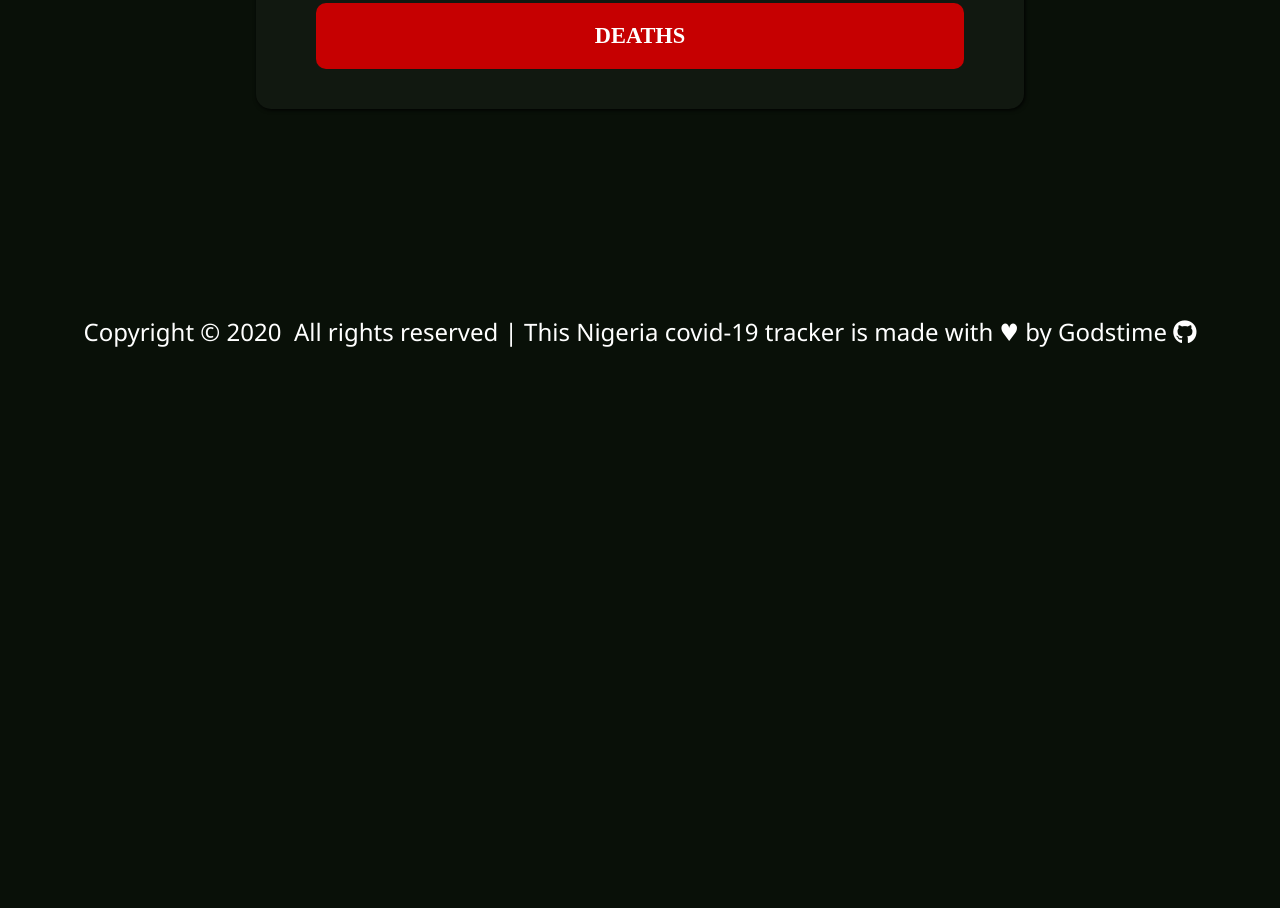
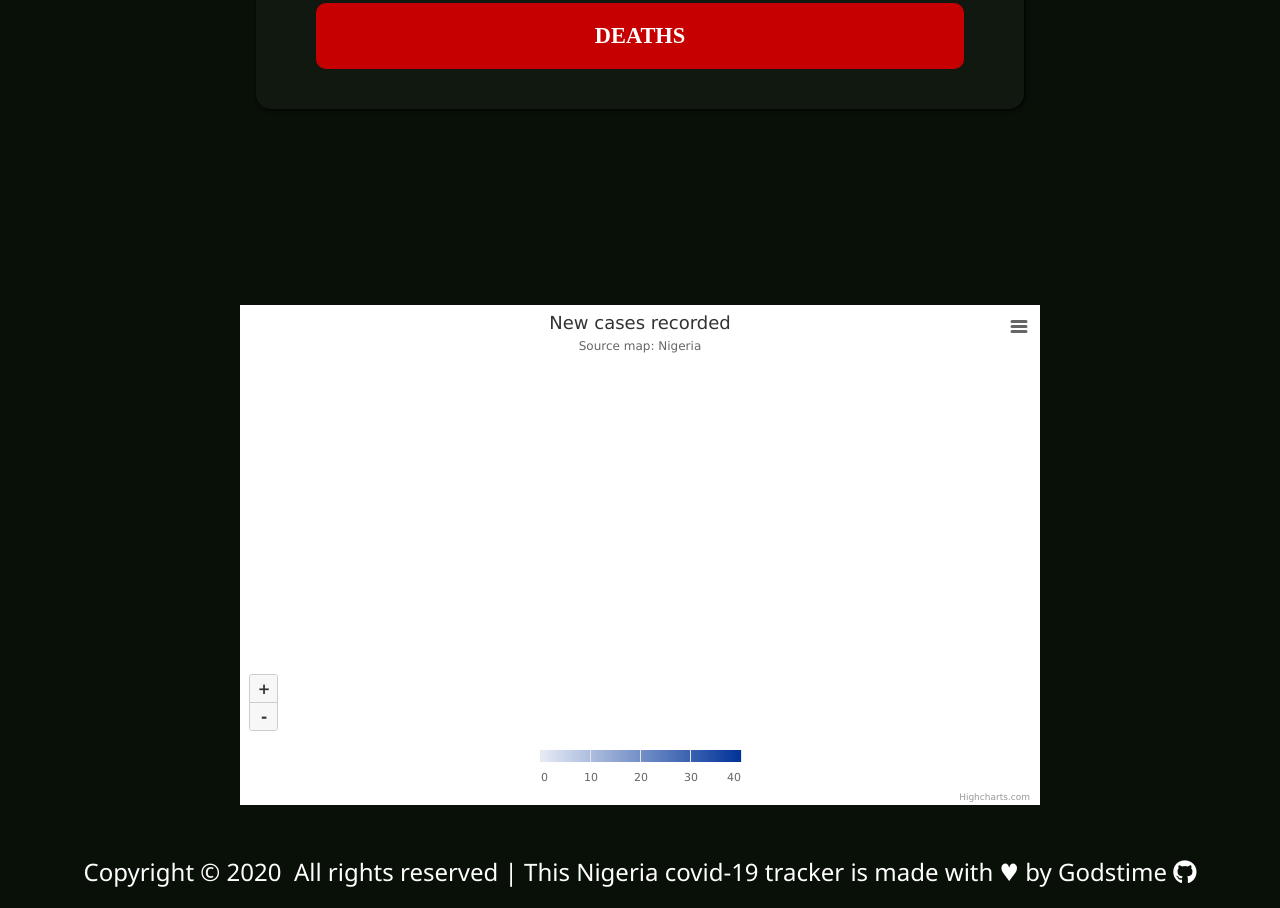
Before and after one commit to Godstyme/covid19, a plain HTML site: page index.html in a window 1280 px wide. Shown: the part 596-1504 px from the top of the page. Before the commit the page ends 964 px from the top, so only its background shows below. Drawn offline with nearby package versions, Linux system fonts and the light colour scheme; some packages are replaced by stand-ins of ours; no server answers; a script that the page names is missing.

Commit message:
Added map

```diff
--- a/assets/css/style.css
+++ b/assets/css/style.css
@@ -199,10 +199,13 @@ a#socialHandle{
   div#sampleTestCaption{
     font-size: 0.8em !important;
   }
-  #activeCaption,#dischargedCaption{
+  #activeCaption,#dischargedCaption,div#totalDeathCaption{
     display: flex;
     justify-content: space-around;
     font-size: 1em;
+  }
+  .deathsRecord{
+    padding: 20px 0px 2px 0px !important;
   }
   section div.tableCon{
     width: 100%;
@@ -256,6 +259,13 @@ a#socialHandle{
   #serachInput{
     width: 80%;
   }
+  div#totalDeathCaption{
+    display: grid;
+    grid-template-columns: repeat(2,1fr);
+  }
+  .deathsRecord{
+    padding: 20px 0px 2px 0px !important;
+  }
 }
 @media screen and (max-width:800px) and (min-width: 501px){
   img{
@@ -273,9 +283,12 @@ a#socialHandle{
     display: grid;
     grid-template-columns: repeat(1,1fr);
   }
-  div#sampleTestCaption,#confirmedCaseCaption,#activeCaption,#dischargedCaption{
+  div#sampleTestCaption,#confirmedCaseCaption,#activeCaption,#dischargedCaption,div#totalDeathCaption{
     display: flex;
     justify-content: space-around;
+  }
+  .deathsRecord{
+    padding: 20px 0px 2px 0px !important;
   }
   section div.tableCon{
     width: 95%;
@@ -320,3 +333,14 @@ a#socialHandle{
     padding: 2px 0px 0px 45px;
   }
 }
+
+#container {
+  height: 500px;
+  min-width: 310px;
+  max-width: 800px;
+  margin: 30px auto;
+}
+.loading {
+  margin-top: 10em;
+  text-align: center;
+}
--- /dev/null
+++ b/assets/js/map.js
@@ -0,0 +1,82 @@
+// Prepare demo data
+// Data is joined to map using value of 'hc-key' property by default.
+// See API docs for 'joinBy' for more info on linking data and map.
+var data = [
+  ['ng-ri', 0],
+  ['ng-kt', 1],
+  ['ng-so', 2],
+  ['ng-za', 3],
+  ['ng-yo', 4],
+  ['ng-ke', 5],
+  ['ng-ad', 6],
+  ['ng-bo', 7],
+  ['ng-ak', 8],
+  ['ng-ab', 9],
+  ['ng-im', 10],
+  ['ng-by', 11],
+  ['ng-be', 12],
+  ['ng-cr', 13],
+  ['ng-ta', 14],
+  ['ng-kw', 15],
+  ['ng-la', 16],
+  ['ng-ni', 17],
+  ['ng-fc', 18],
+  ['ng-og', 19],
+  ['ng-on', 20],
+  ['ng-ek', 21],
+  ['ng-os', 22],
+  ['ng-oy', 23],
+  ['ng-an', 24],
+  ['ng-ba', 25],
+  ['ng-go', 26],
+  ['ng-de', 27],
+  ['ng-ed', 28],
+  ['ng-en', 29],
+  ['ng-eb', 30],
+  ['ng-kd', 31],
+  ['ng-ko', 32],
+  ['ng-pl', 33],
+  ['ng-na', 34],
+  ['ng-ji', 35],
+  ['ng-kn', 36]
+];
+
+// Create the chart
+Highcharts.mapChart('container', {
+  chart: {
+    map: 'countries/ng/ng-all'
+  },
+
+  title: {
+    text: 'New cases recorded'
+  },
+
+  subtitle: {
+    text: 'Source map: <a href="http://code.highcharts.com/mapdata/countries/ng/ng-all.js">Nigeria</a>'
+  },
+
+  mapNavigation: {
+    enabled: true,
+    buttonOptions: {
+      verticalAlign: 'bottom'
+    }
+  },
+
+  colorAxis: {
+    min: 0
+  },
+
+  series: [{
+    data: data,
+    name: 'Random data',
+    states: {
+      hover: {
+        color: '#BADA55'
+      }
+    },
+    dataLabels: {
+      enabled: true,
+      format: '{point.name}'
+    }
+  }]
+});
--- a/index.html
+++ b/index.html
@@ -42,7 +42,7 @@
 
             <div id="deathCaseRow">
               <div id="totalDeathCaption">
-               <span class="sampCaption"> deaths </span>
+               <span class="sampCaption">deaths </span>
                 <span class="deathsRecord"></span>
               </div>
             </div>
@@ -66,10 +66,10 @@
             </tbody>
           </table>
         </div>
-        <section>
-          <!-- <div id="nigeriaMap">
-            <iframe width="300" height="250" frameborder="0" scrolling="no" marginheight="0" marginwidth="0" src="https://www.google.com/maps/embed/v1/view?key=AIzaSyAJifc7pwvUkN0yrtn7BPn8I-lRg33PSNc&center=8.6833333,11.1333333&zoom=12&maptype=satellite" style="border:1px solid #000;"></iframe><a href="http://www.maplandia.com/nigeria/taraba/jalingo/api/" title="google satellite map of Api">Api google map</a>
-          </div> -->
+        <section id="mapSection">
+          <div id="container">
+
+          </div>
         </section>
       </section>
       <footer>
@@ -79,6 +79,10 @@
       </footer>
     </main>
     <script src="https://kit.fontawesome.com/a076d05399.js"></script>
+    <script src="https://code.highcharts.com/maps/highmaps.js"></script>
+    <script src="https://code.highcharts.com/maps/modules/exporting.js"></script>
+    <script src="https://code.highcharts.com/mapdata/countries/ng/ng-all.js"></script>
     <script src="assets/js/app.js"></script>
+    <script src="assets/js/map.js"></script>
   </body>
 </html>
```
